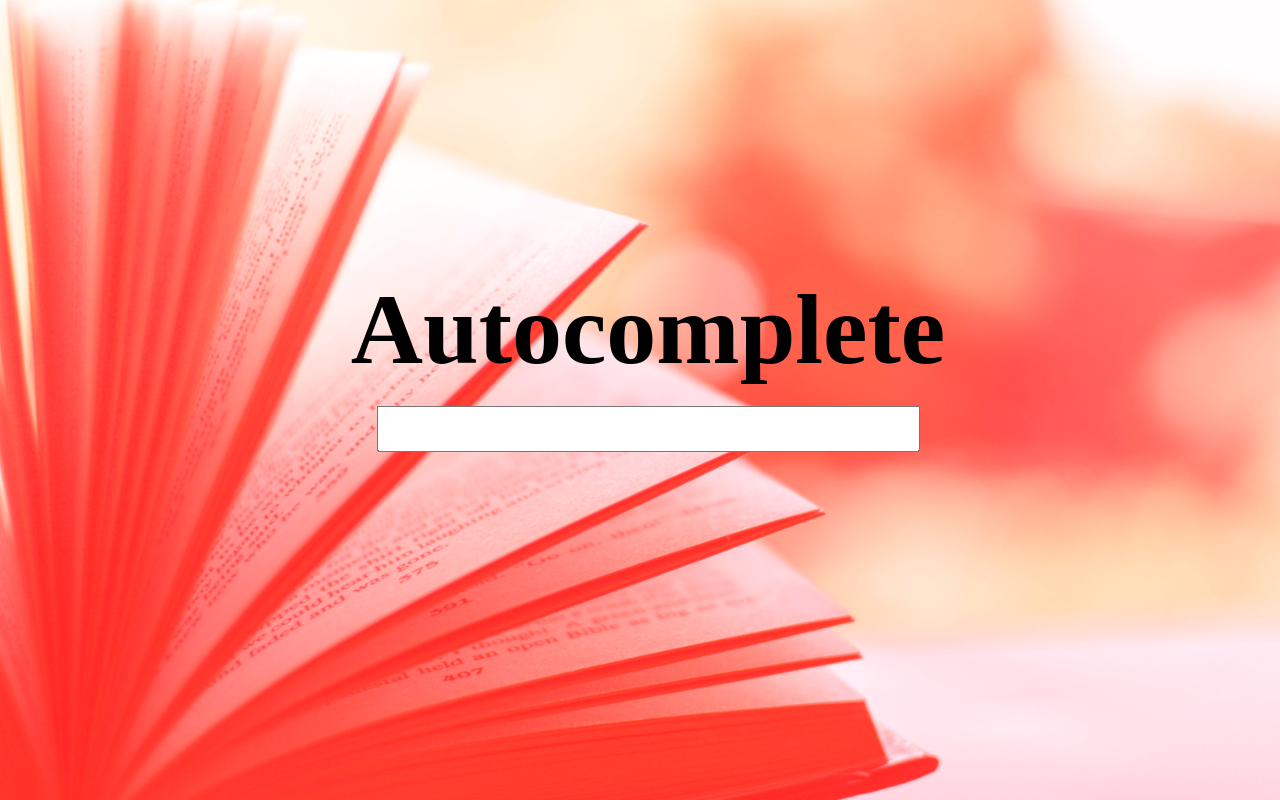
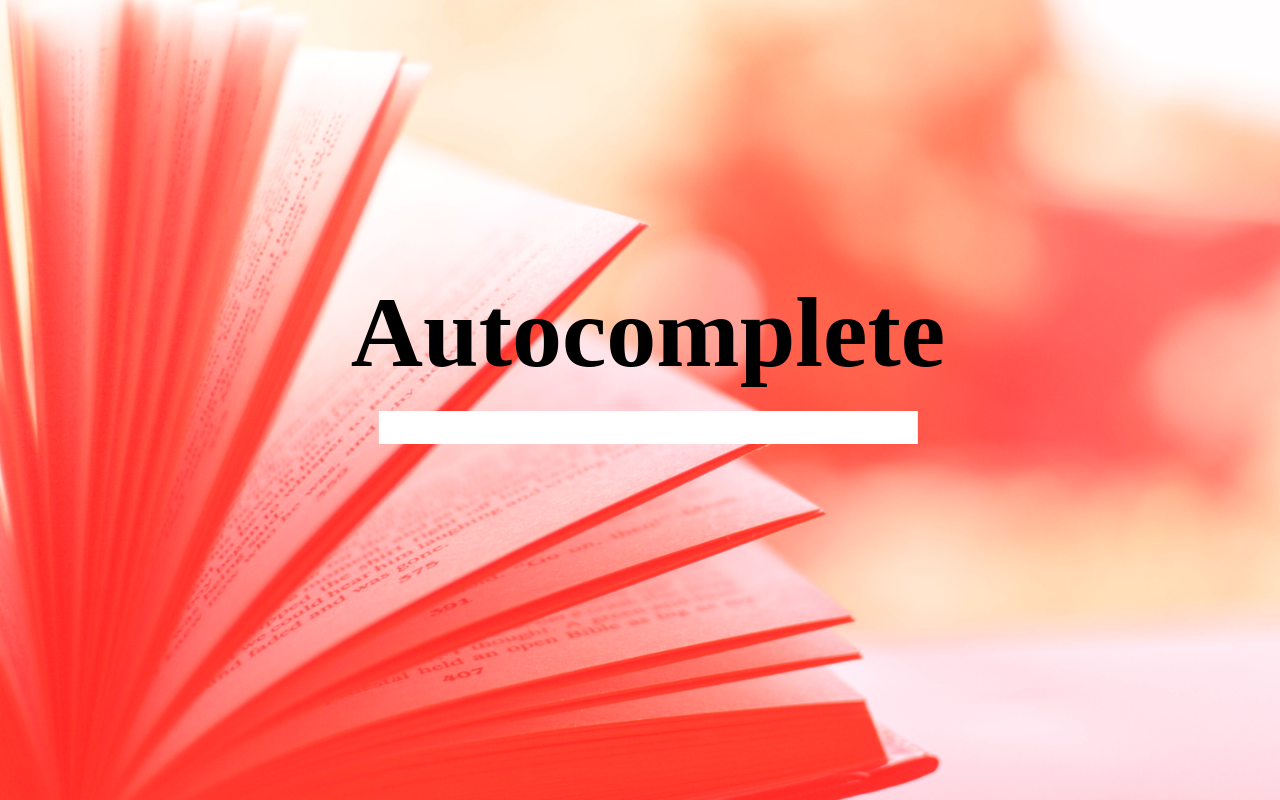
Before and after one commit to a-la-node/autocomplete, a website: page public/index.html in a window 1280 px wide. Drawn offline with Linux system fonts and the light colour scheme; a web font is replaced by a local one.

Commit message:
Update Css

```diff
--- a/public/style.css
+++ b/public/style.css
@@ -1,10 +1,9 @@
 body {
   font-family: 'Prociono', serif;
   background-image: url("assets/background.jpeg");
-  background-size: 100%;
-  background-color: #787878;
-  max-width: 100%;
+  background-color: red;
   background-blend-mode: screen;
+  background-size: cover;
 }
 
 /* For width 400px and smaller: */
@@ -16,7 +15,8 @@ body {
 
 input {
   width: 90%;
-  height: 3em;
+  font-size: 0.53em;
+  border-style: none;
 }
 
 h1 {
@@ -35,3 +35,7 @@ h1 {
 input::-webkit-calendar-picker-indicator {
   display: none;
 }
+
+input:focus {
+  outline:none;
+}
```
